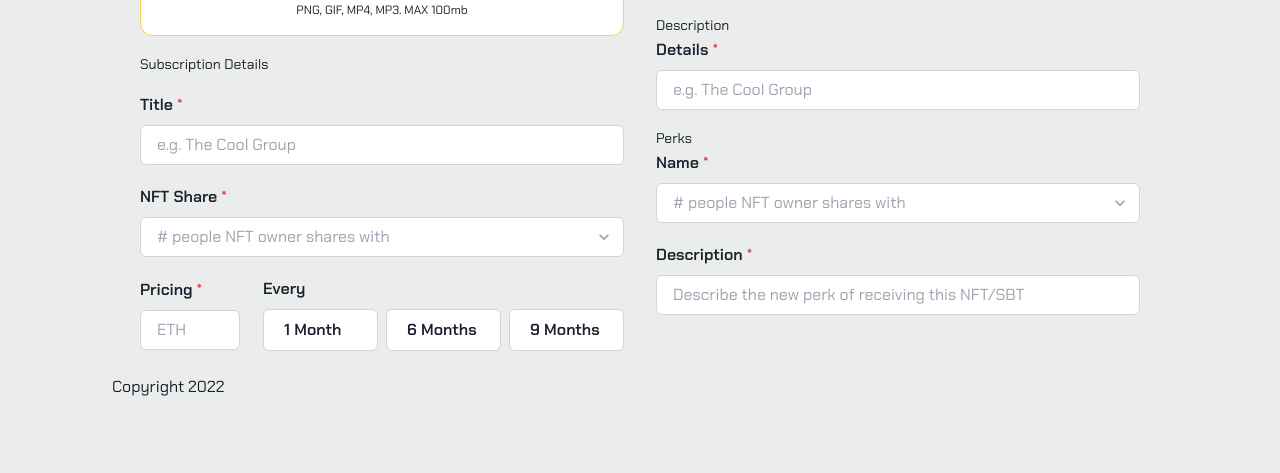
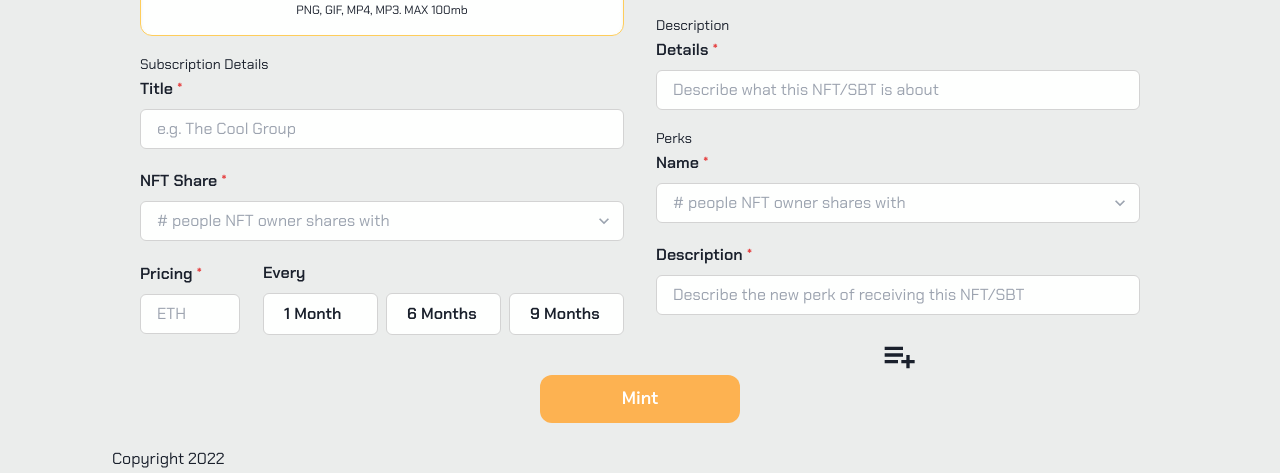
Before and after one commit to tanpatil/bound, a Next.js app in the folder frontend/: page /Mint in a window 1280 px wide. Shown: the part 317-790 px from the top of the page. Built offline with nearby package versions, Linux system fonts and the light colour scheme; what wagmi would draw is missing.

Commit message:
finish single mint frontend

```diff
--- a/frontend/components/DropImage.tsx
+++ b/frontend/components/DropImage.tsx
@@ -1,15 +1,10 @@
 import {
-  Button,
   Center,
   CenterProps,
   HStack,
   Icon,
   LinkOverlay,
-  Spacer,
   Square,
-  Text,
-  useColorModeValue,
-  VStack,
   LinkBox,
 } from '@chakra-ui/react';
 import Link from 'next/link';
--- a/frontend/components/DropNft.tsx
+++ b/frontend/components/DropNft.tsx
@@ -6,7 +6,6 @@ import {
   Icon,
   Square,
   Text,
-  useColorModeValue,
   VStack,
 } from '@chakra-ui/react';
 import React from 'react';
--- a/frontend/components/LeftSideMint.tsx
+++ b/frontend/components/LeftSideMint.tsx
@@ -1,26 +1,13 @@
 import {
   Box,
-  Container,
   FormControl,
   FormLabel,
   HStack,
-  Flex,
   Heading,
   VStack,
-  SimpleGrid,
   Input,
-  Stack,
   Select,
-  ButtonGroup,
-  Button,
-  Spacer,
   Text,
-  useDisclosure,
-  Tab,
-  Tabs,
-  TabList,
-  TabPanels,
-  TabPanel,
 } from '@chakra-ui/react';
 import * as React from 'react';
 import { DropNft } from './DropNft';
@@ -41,7 +28,7 @@ export default function LeftSideMint() {
             Subscription Details
           </Heading>
 
-          <FormLabel mt={5} fontWeight="semibold">
+          <FormLabel mt={1} fontWeight="semibold">
             Title
           </FormLabel>
           <Input
--- a/frontend/components/RightSideMint.tsx
+++ b/frontend/components/RightSideMint.tsx
@@ -1,29 +1,20 @@
 import {
   Box,
-  Container,
   FormControl,
   FormLabel,
-  HStack,
-  Flex,
   Heading,
-  VStack,
-  SimpleGrid,
   Input,
-  Stack,
   Select,
-  ButtonGroup,
-  Button,
-  Spacer,
   Text,
-  Center
+  Center,
 } from '@chakra-ui/react';
 import * as React from 'react';
 import { DropImage } from './DropImage';
-import { BiPlusCircle } from 'react-icons/bi';
+import { BiListPlus } from 'react-icons/bi';
 
 export default function RightSideMint() {
   return (
-    <Box overflowY="scroll" maxH={519}>
+    <Box overflowY="scroll" maxH={580} width={1000}>
       <FormControl id="file">
         <FormLabel fontWeight="semibold">Upload Images</FormLabel>
         <Text>Further describe the NFT</Text>
@@ -37,7 +28,7 @@ export default function RightSideMint() {
           Details
         </FormLabel>
         <Input
-          placeholder="e.g. The Cool Group"
+          placeholder="Describe what this NFT/SBT is about"
           bg="#FEFFFE"
           borderColor="#D3D3D3"
         />
@@ -71,14 +62,14 @@ export default function RightSideMint() {
           // width={150}
         />
       </FormControl>
-      <Center mt='10'>
-        <BiPlusCircle size={40} color="#1A202C"  />
+      <Center mt={5}>
+        <BiListPlus size={40} color="#1A202C" />
       </Center>
     </Box>
   );
 }
 
-// to do:
+// to do in future:
 // 1. Create RightSideMintDescription.tsx
 // 2. Copy paste code into the file
-// 3. Make it so if you click on the plus sign, it will add a new RightSideMintDescription.tsx to the VStack (Box)
+// 3. Make it so if you click on the plus sign (Button), it will add a new RightSideMintDescription.tsx to the VStack (Box)
--- a/frontend/pages/Mint/index.tsx
+++ b/frontend/pages/Mint/index.tsx
@@ -1,20 +1,11 @@
 import {
   Box,
-  Container,
-  FormControl,
-  FormLabel,
   HStack,
   Flex,
   Heading,
-  VStack,
   SimpleGrid,
-  Input,
-  Stack,
-  Select,
-  ButtonGroup,
   Button,
-  Spacer,
-  Text,
+  Center,
 } from '@chakra-ui/react';
 import * as React from 'react';
 import LeftSideMint from '../../components/LeftSideMint';
@@ -26,7 +17,6 @@ export default function Mining() {
       <Flex ml={200}>
         <Heading>Mint</Heading>
       </Flex>
-
       <SimpleGrid
         columns={{ sm: 1, md: 2 }}
         mt={30}
@@ -35,8 +25,22 @@ export default function Mining() {
         spacing={8}
       >
         <LeftSideMint />
-        <RightSideMint />
+        <HStack>
+          <RightSideMint />
+        </HStack>
       </SimpleGrid>
+
+      <Center mt="0">
+        <Button
+          backgroundColor="#FDB251"
+          color="white"
+          width={200}
+          size="lg"
+          borderRadius="xl"
+        >
+          Mint
+        </Button>
+      </Center>
     </Box>
   );
 }
```
